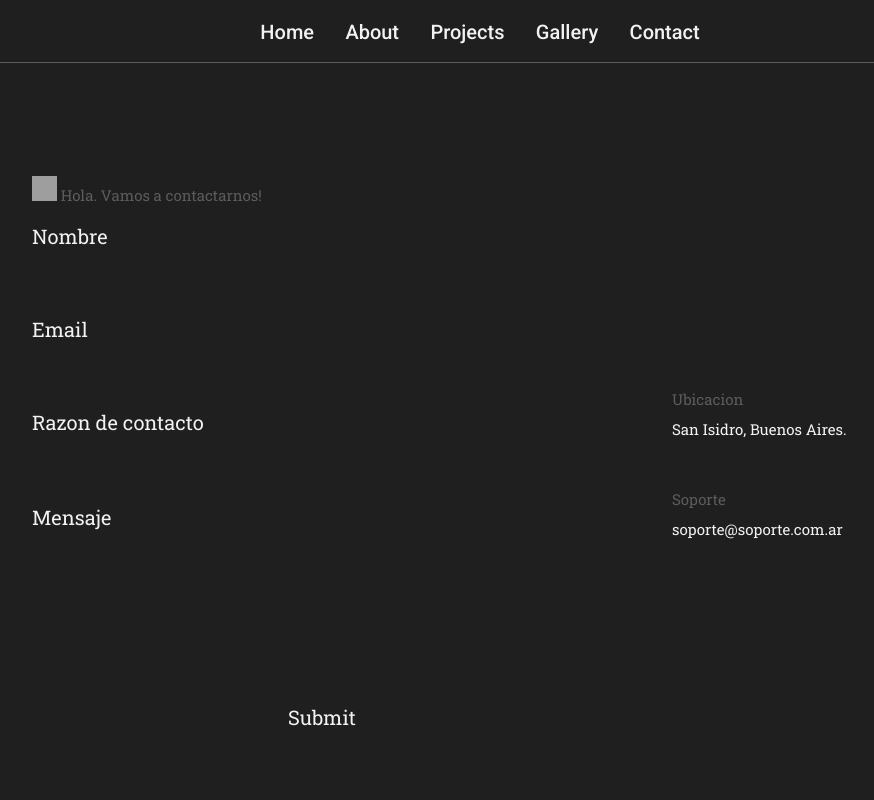
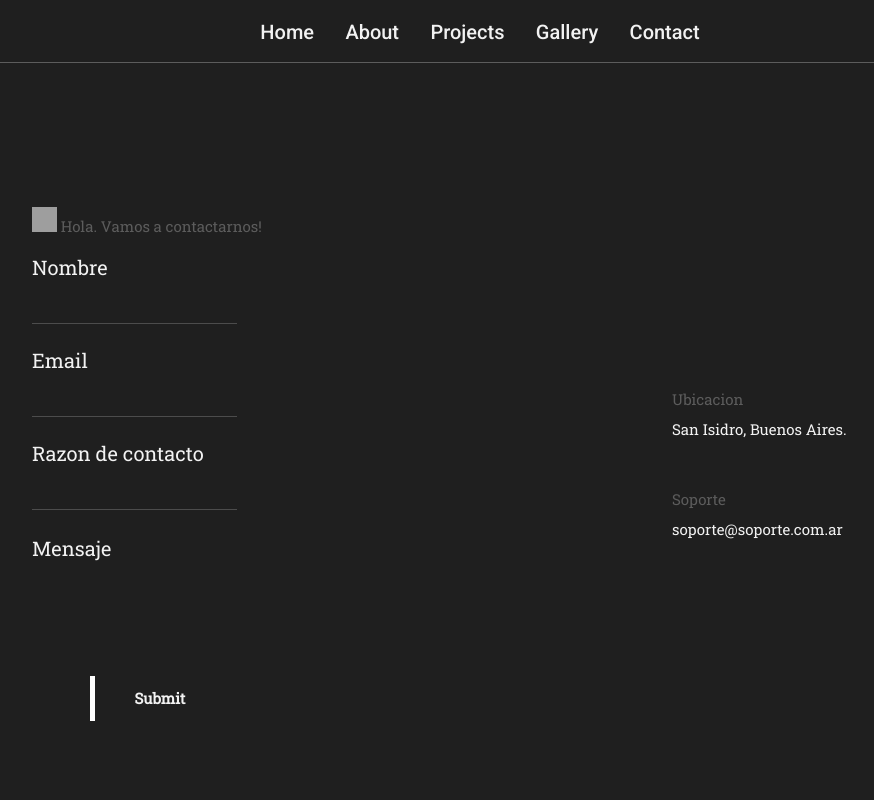
Before and after one commit to AllegriM/PortfolioArchitectSass, a website: page pages/contact.html in a window 1280 px wide. Shown: the top 800 px of the page, without its empty margins (160-1034 px from the left). Drawn offline with Linux system fonts and the light colour scheme; grey boxes are pictures that could not be loaded.

Commit message:
adding more h1 to project page, improving contact page for clarity.

```diff
--- a/pages/contact.html
+++ b/pages/contact.html
@@ -95,7 +95,11 @@
                             <label for="phone">Mensaje</label>
                             <textarea name="" id="" cols="30" rows="10"></textarea>
                         </div>
-                        <input class="buttonSend" type="submit">
+                        <div class="div__buttonSend">
+                            <button>
+                                <input class="buttonSend" type="submit">
+                            </button>
+                        </div>
                     </div>
                 </div>
             </form>
--- a/scss/_main_contact.scss
+++ b/scss/_main_contact.scss
@@ -28,6 +28,9 @@
                     margin-top: 10px;
                     width: 100%;
                     .main__container--labels{
+                        display: flex;
+                        justify-content: space-between;
+                        flex-direction: column;
                         margin: 5% 0;
                         padding: 5px 0;
                         height: 80px;
@@ -39,24 +42,73 @@
                             margin: 0;
                         }
                         input{
-                            width: 90%;
-                            margin: 15px 0;
-                            padding: 10px 0;
+                            width: 80%;
                             font-family: $font-texts;
-                            &:focus{
-                                border-bottom: 1px solid $color-font;
+                            color: $color-font;
+                            position: relative;
+                            border-bottom: 1px solid rgba(255, 255, 255, 0.2);
+                        }
+                    }
+                    .div__buttonSend{
+                        width: 100%;
+                        display: flex;
+                        justify-content: center;
+                        align-items: flex-end;
+                        button{
+                            margin-top: 2.5em;
+                            width: 140px;
+                            height: 45px;
+                            cursor: pointer;
+                            border: none;
+                            outline: none;
+                            background: transparent;
+                            position: relative;
+                            transition: all 0.5s;
+                            z-index: 4000;
+                            &::before{
+                                content: "";
+                                position: absolute;
+                                top: 0;
+                                left: 0;
+                                width: 5px;
+                                height: 100%;
+                                background-color: white;
+                                z-index: 3000;
+                                transition: all 0.5s;
+                            }
+                            &:hover::before {
+                                width: 100%;
+                            }
+                            &:hover {
+                                color: black;
+                            }
+                            &:active:before {
+                                background: #b9b9b9;
+                            }
+                            .buttonSend{
+                                width: 100%;
+                                height: 100%;
+                                color: $color-font;
+                                font-family: $font-texts;
+                                font-weight: 700;
+                                cursor: pointer;
+                                border: none;
+                                outline: none;
+                                background: transparent;
+                                position: relative;
+                                transition: all 0.5s;
+                                z-index: 4000;
+                                &:hover {
+                                    color: black;
+                                }
+                                &:hover::before {
+                                    width: 100%;
+                                }
+                                &:active:before {
+                                    background: #b9b9b9;
+                                }
                             }
                         }
-                    }
-                    .buttonSend{
-                        width: auto;
-                        margin-top: 70px;
-                        margin-left: 100%;
-                        color: $color-font;
-                        height: 70px;
-                        font-family: $font-texts;
-                        font-size: 2rem;
-                        cursor: pointer;
                     }
                     .textareas{
                         height: 100px;
--- a/scss/_main_project.scss
+++ b/scss/_main_project.scss
@@ -3,7 +3,7 @@
 // <!-- Proyectos -->
 .main__projects{
     grid-area: main;
-    padding: 5% 0;
+    padding: 1% 0 5% 0;
     height: 100%;
     .main__container{
         margin: 0% 20%;
@@ -11,6 +11,15 @@
             @include flexCenter;
             justify-content: space-evenly;
             flex-wrap: wrap;
+            .projects__main--title{
+                margin: 75px 0;
+                width: 100%;
+                .projects__main--p{
+                    font-size: 3.5rem;
+                    text-align: center;
+                    color: $color-font;
+                }
+            }
             // <!-- Lista de proyectos -->
             .main__li--projects{
                 margin: 20px 30px;
--- a/scss/_variables.scss
+++ b/scss/_variables.scss
@@ -1,4 +1,4 @@
-$color-font: #F2F2F2;
+$color-font: #f2f2f2;
 $color-background: #1F1F1F;
 $color-footer: #0D0D0D;
 $color-font-grey: rgb(92, 92, 92);
```
Also changed, not shown: pages/about.html (+1 -1 lines), pages/projects.html (+13 -10 lines), css/main.css.
